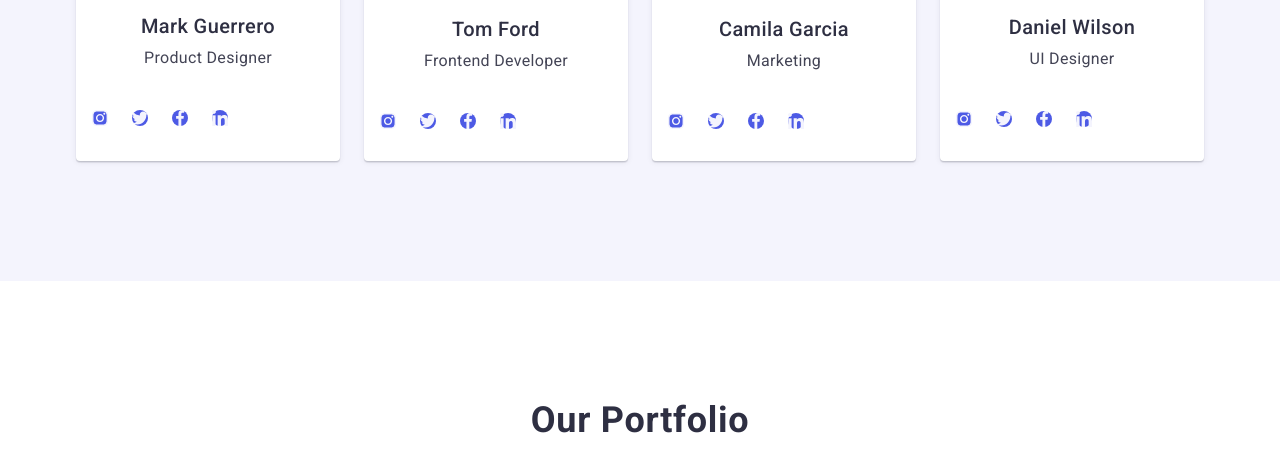
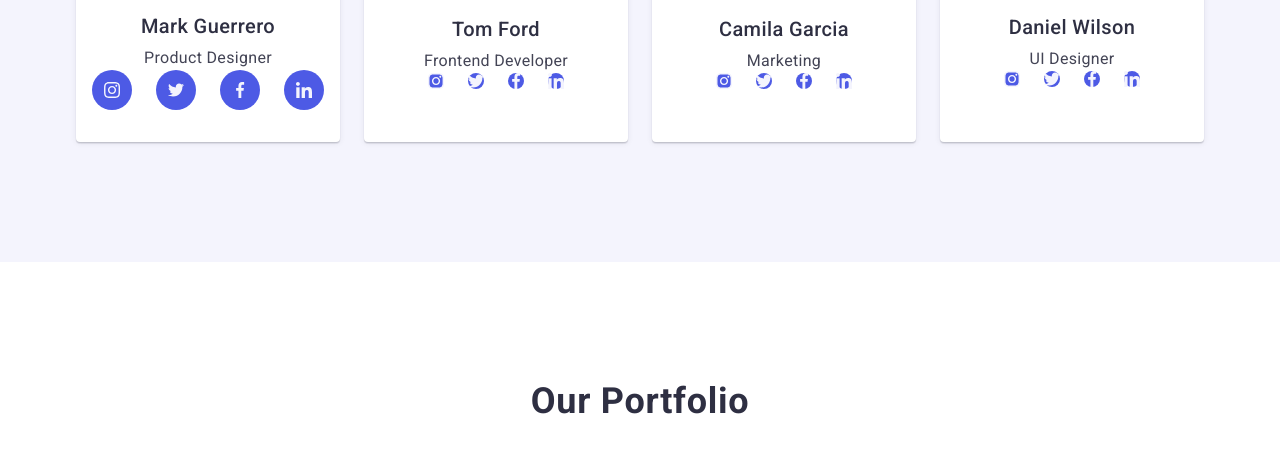
Before and after one commit to vileetrin/goit-markup-hw-04, a plain HTML site: page index.html in a window 1280 px wide. Shown: the part 1679-2151 px from the top of the page. Drawn offline with nearby package versions, Linux system fonts and the light colour scheme.

Commit message:
update style.css

```diff
--- a/css/style.css
+++ b/css/style.css
@@ -85,7 +85,7 @@ img {
 
 .current {
   position: relative;
-  transition: background-color 250ms cubic-bezier(0.4, 0, 0.2, 1);
+  transition: color 250ms cubic-bezier(0.4, 0, 0.2, 1);
 }
 
 .current::after {
@@ -97,7 +97,7 @@ img {
   width: 100%;
   height: 4px;
   border-radius: 2px;
-  background-color: #404bbf;
+  color: #404bbf;
 }
 
 .contacts {
@@ -316,12 +316,16 @@ img {
 .social-links-icons-list {
   display: flex;
   gap: 24px;
-  margin: 8px 16px 32px 16px;
+  /* margin: 8px 16px 32px 16px; */
+  justify-content: center;
+}
+
+.social-links-icons-list-item {
+  width: 40px;
+  height: 40px;
 }
 
 .icon-social-link {
-  /* width: 40px;
-  height: 40px; */
   border-radius: 50%;
   background-color: #4d5ae5;
   display: flex;
--- a/index.html
+++ b/index.html
@@ -136,32 +136,30 @@
               <div class="worker">
                 <h3 class="our-team-list-title">Mark Guerrero</h3>
                 <p class="our-team-text">Product Designer</p>
-              </div>
 
-              <div>
                 <ul class="social-links-icons-list">
-                  <li>
+                  <li class="social-links-icons-list-item">
                     <a href="" class="icon-social-link">
                       <svg class="social-icon" width="16px" height="16px">
                         <use href="./images/icons.svg#icon-instagram"></use>
                       </svg>
                     </a>
                   </li>
-                  <li>
+                  <li class="social-links-icons-list-item">
                     <a href="" class="icon-social-link">
                       <svg class="social-icon" width="16px" height="16px">
                         <use href="./images/icons.svg#icon-twitter"></use>
                       </svg>
                     </a>
                   </li>
-                  <li>
+                  <li class="social-links-icons-list-item">
                     <a href="" class="icon-social-link">
                       <svg class="social-icon" width="16px" height="16px">
                         <use href="./images/icons.svg#icon-facebook"></use>
                       </svg>
                     </a>
                   </li>
-                  <li>
+                  <li class="social-links-icons-list-item">
                     <a href="" class="icon-social-link">
                       <svg class="social-icon" width="16px" height="16px">
                         <use href="./images/icons.svg#icon-linkedin"></use>
@@ -182,9 +180,7 @@
               <div class="worker">
                 <h3 class="our-team-list-title">Tom Ford</h3>
                 <p class="our-team-text">Frontend Developer</p>
-              </div>
 
-              <div>
                 <ul class="social-links-icons-list">
                   <li>
                     <a href="" class="icon-social-link">
@@ -228,9 +224,7 @@
               <div class="worker">
                 <h3 class="our-team-list-title">Camila Garcia</h3>
                 <p class="our-team-text">Marketing</p>
-              </div>
 
-              <div>
                 <ul class="social-links-icons-list">
                   <li>
                     <a href="" class="icon-social-link">
@@ -274,9 +268,7 @@
               <div class="worker">
                 <h3 class="our-team-list-title">Daniel Wilson</h3>
                 <p class="our-team-text">UI Designer</p>
-              </div>
 
-              <div>
                 <ul class="social-links-icons-list">
                   <li>
                     <a href="" class="icon-social-link">
```
